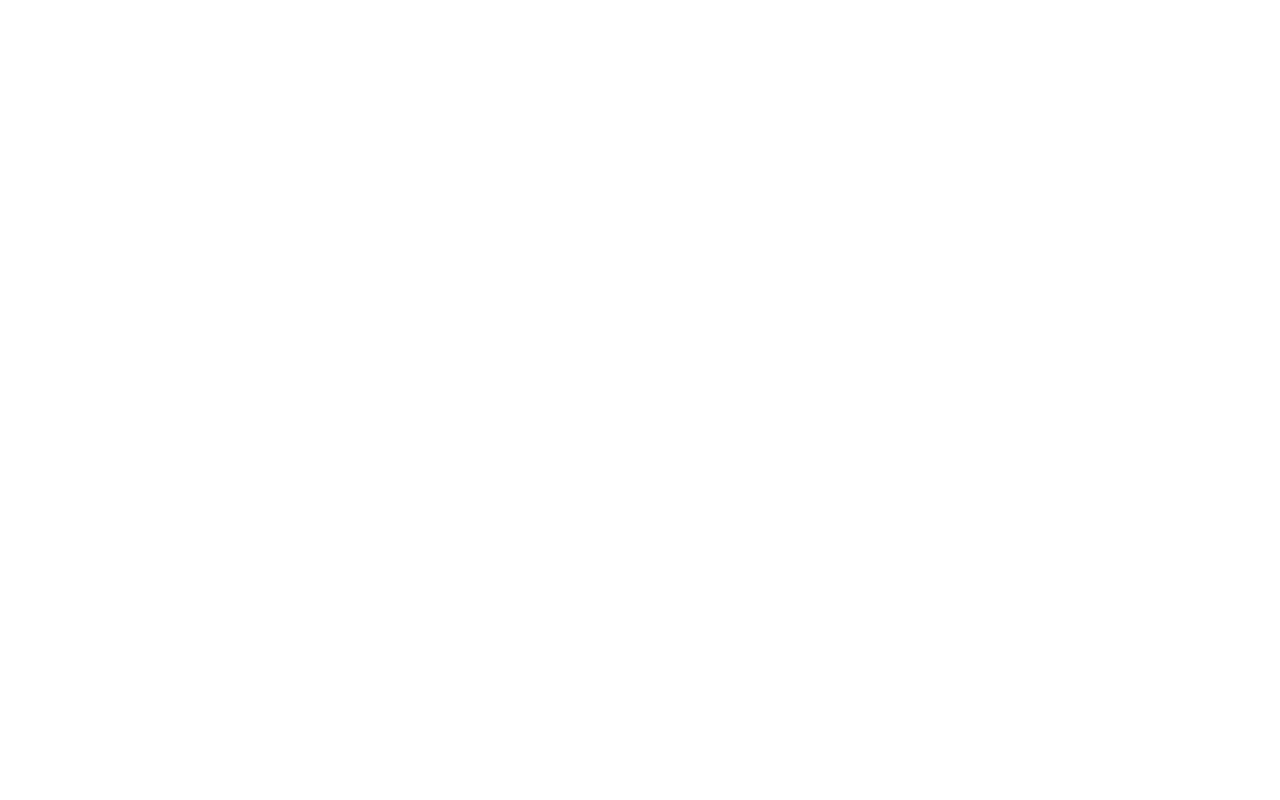
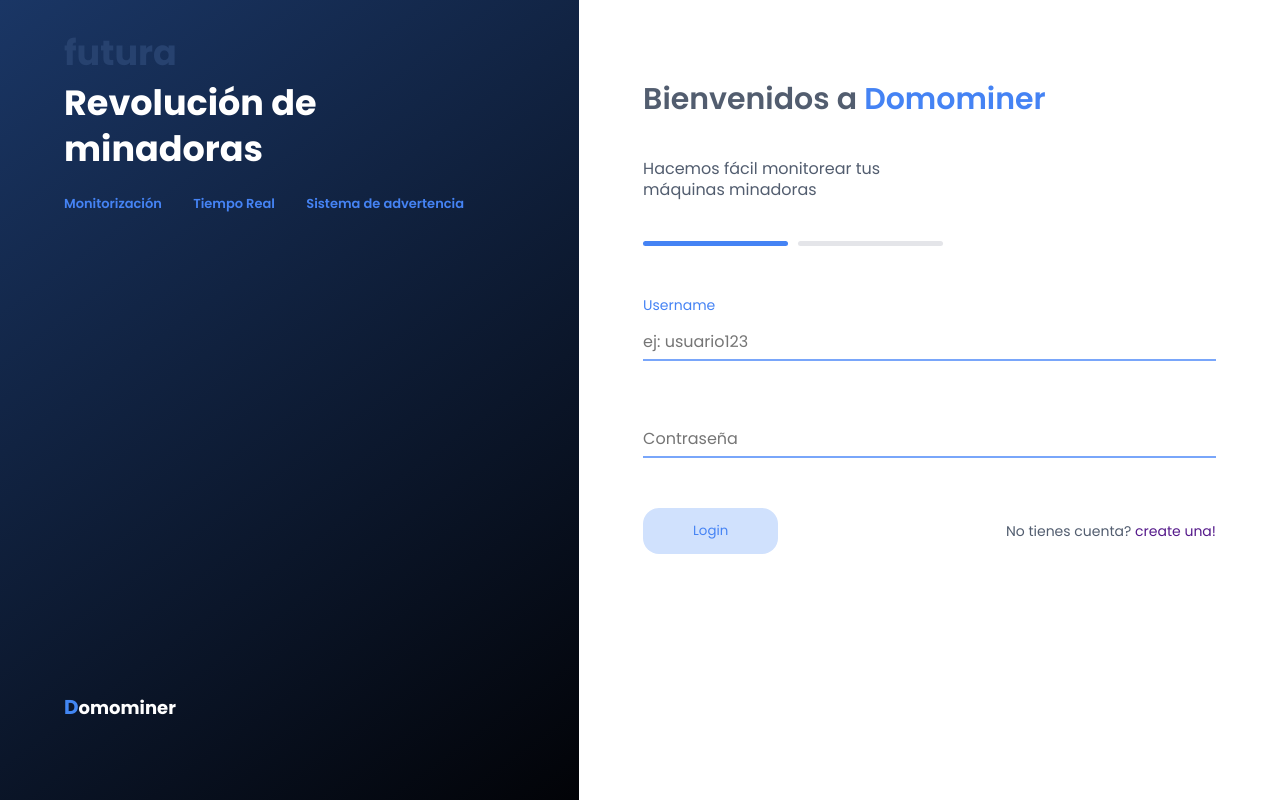
Before and after one commit to rickyzheng88/proyecto-minadoras-frontend, a website: page public/index.html in a window 1280 px wide. Drawn offline with Linux system fonts and the light colour scheme; files that its build step writes are made by us from their sources.

Commit message:
Vista de Login

```diff
--- /dev/null
+++ b/public/css/login.css
@@ -0,0 +1,142 @@
+body {
+    background-color: #dcdadd;
+}
+
+.login {
+    width: 100%;
+    min-width: 1000px;
+    min-height: 600px;
+    height: 100%;
+    display: flex;
+}
+
+.login__present {
+    background: linear-gradient(0.40turn, #1a3665, #020307);
+    flex-grow: 0.3;
+    font-family: 'Poppins', sans-serif;
+    display: flex;
+    flex-direction: column;
+    justify-content: space-between;
+}
+
+.login__footer {
+    font-size: 18px;
+    color: #fff;
+    font-weight: 700;
+}
+
+.login__footer--dl {
+    color: #4286f3;
+    font-size: 20px;
+}
+
+.login__title {
+    font-size: 35px;
+    font-weight: 700;
+    color: #fff;
+    width: 255px;
+    position: relative;
+}
+
+.login__title::before {
+    content: 'futura';
+    position: absolute;
+    top: -50px;
+    color: #27426f;
+}
+
+.login__specs {
+    margin-top: 25px;
+    width: 400px;
+    color: #4583f4;
+    font-size: 13px;
+    font-weight: 600;
+    display: flex;
+    justify-content: space-between;
+}
+
+.login__container {
+    background-color: #fff;
+    flex-grow: 1;
+    display: flex;
+}
+
+.login__form {
+    color: #525d6f;
+    font-family: 'Poppins', sans-serif;
+    font-size: 12px;
+    font-weight: 600;
+    min-width: 400px;
+    width: 100%;
+}
+
+.login__form--domominer {
+    color: #4583f4;
+}
+
+.login__form--title {
+    font-weight: 600;
+    font-size: 30px;
+}
+
+.login__form--text {
+    margin-top: 40px;
+    font-size: 16px;
+    font-weight: 500;
+    width: 300px;
+}
+
+.login__form--sl {
+    display: flex;
+    justify-content: space-between;
+    width: 300px;
+    margin-top: 40px;
+}
+
+.login__form--sl1 {
+    width: 145px;
+    height: 5px;
+    background-color: #e4e5e9;
+    border-radius: 3px;
+}
+
+.login__blue {
+    background-color: #4583f4;
+}
+
+.login__padding {
+    padding-right: 4rem;
+    padding-left: 4rem;
+    padding-top: 5rem;
+    padding-bottom: 5rem;
+}
+
+.form {
+    font-size: 14px;
+    font-weight: 500;
+}
+
+.form__label {
+    display: block;
+    color: #4583f4;
+}
+
+.form__section {
+    margin-top: 50px;
+}
+
+.form__input {
+    width: 100%;
+    padding: 15px 0 5px 0;
+    border: none;
+    border-bottom: 2px solid #79a6fa;
+    outline: none;
+    font-size: 16px;
+    color: #525d6f;
+    font-family: "Poppins", sans-serif;
+    transition: border 0.3s ;
+}
+
+.form__input:focus {
+    border-bottom-color: #075bf8;
+}
--- a/public/css/style.css
+++ b/public/css/style.css
@@ -1,4 +1,5 @@
 html {
+    height: 100%;
     font-size: 100%;
     -webkit-box-sizing: border-box;
             box-sizing: border-box;
@@ -9,7 +10,51 @@ html {
             box-sizing: inherit;
 }
 
+a, a:visited, a:hover {
+    text-decoration: none;
+}
+
+h1, h2, h3, h4, h5 {
+    margin: 0;
+}
+
+/* Flex - clases reusables */
+.flex {
+    display: flex;
+}
+
+.flex-jc-sb {
+    justify-content: space-between;
+}
+
+.flex-jc-c {
+    justify-content: center;
+}
+
+.flex-ai-c {
+    align-items: center;
+}
+
+button, .button {
+    font-family: "Poppins", sans-serif;
+    color: #4583f4;
+    padding: 13px 50px;
+    background-color: #d0e1fd;
+    border: 0;
+    cursor: pointer;
+    border-radius: 16px;
+    font-weight: 400;
+    transition: background-color 200ms ease-in-out;
+    display: inline-block;
+}
+
+button:hover, .button:hover {
+    background-color: #b0cefd;
+    transition: background-color 200ms ease-in-out;
+}
+
 body {
+    height: 100%;
     margin: 0;
     padding: 0;
     font-family: "Public Sans", sans-serif;
@@ -17,3 +62,42 @@ body {
     color: #9698a6;
     line-height: 1.3;
 }
+
+/* Container - clases reusables */
+.container {
+    max-width: 75rem;
+    margin: 0 auto;
+}
+
+.container--pall {
+    padding-right: 1.5rem;
+    padding-left: 1.5rem;
+    padding-top: 2.25rem;
+    padding-bottom: 2.25rem;
+}
+
+.container--px {
+    padding-right: 1.5rem;
+    padding-left: 1.5rem;
+}
+
+.container--py {
+    padding-top: 2.25rem;
+    padding-bottom: 2.25rem;
+}
+
+.container--pt {
+    padding-top: 2.25rem;
+}
+
+.container--pb {
+    padding-bottom: 2.25rem;
+}
+
+.container--pr {
+    padding-right: 1.5rem;
+}
+
+.container--pl {
+    padding-left: 1.5rem;
+}
--- a/public/index.html
+++ b/public/index.html
@@ -4,12 +4,63 @@
     <meta charset="UTF-8">
     <meta http-equiv="X-UA-Compatible" content="IE=edge">
     <meta name="viewport" content="width=device-width, initial-scale=1.0">
+    <!--Public Sans font style-->
     <link rel="preconnect" href="https://fonts.gstatic.com">
-    <link href="https://fonts.googleapis.com/css2?family=Public+Sans:wght@300;400;700&display=swap" rel="stylesheet">
+    <link href="https://fonts.googleapis.com/css2?family=Public+Sans:wght@300;400;500;600;700&display=swap" rel="stylesheet">
+    <!--Poppins font style-->
+    <link rel="preconnect" href="https://fonts.gstatic.com">
+    <link href="https://fonts.googleapis.com/css2?family=Poppins:wght@300;400;600;700&display=swap" rel="stylesheet">
     <title>Domominer</title>
-    <link rel="stylesheet" href="src/css/style.css">
+    <link rel="stylesheet" href="css/style.css">
+    <link rel="stylesheet" href="css/login.css">
 </head>
 <body>
+    <div class="login">
+        <div class="login__present login__padding">
+            <header class="login__header">
+                <h2 class="login__title">Revolución de minadoras</h2>
+                <div class="login__specs">
+                    <span>Monitorización</span>
+                    <span>Tiempo Real</span>
+                    <span>Sistema de advertencia</span>
+                </div>
+            </header>
+            <section class="login__footer">
+                <span class="login__footer--dl">D</span>omominer
+            </section>
+        </div>
+        <div class="login__container login__padding">
+            <div class="login__form">
+                <h2 class="login__form--title ">Bienvenidos a <span class="login__form--domominer">Domominer</span></h2>
 
+                <section class="login__form--text">
+                    Hacemos fácil monitorear tus máquinas minadoras
+                </section>
+
+                <!-- Las dos lineas de separacion -->
+                <div class="login__form--sl">
+                    <div class="login__form--sl1 login__blue"></div>
+                    <div class="login__form--sl1"></div>
+                </div>
+
+                <form name="loginForm" class="form" action="" method="POST">
+                    <section class="form__section">
+                        <label class="form__label" for="user">Username</label>
+                        <input class="form__input" name="username" id="user" type="text" placeholder="ej: usuario123">
+                    </section>
+                    <section class="form__section">
+                        <input class="form__input" name="password" id="pass" type="password" placeholder="Contraseña">
+                    </section>
+                    <section class="form__section flex flex-jc-sb flex-ai-c">
+                        <input class="button" type="submit" value="Login">
+                        <div>
+                            No tienes cuenta? <a href="">create una!</a>
+                        </div>
+                    </section>
+                </form>
+            </div>
+        </div>
+    </div>
+    <div hidden>Frontend Desarrollado por Ricky Zheng</div>
 </body>
 </html>
```
